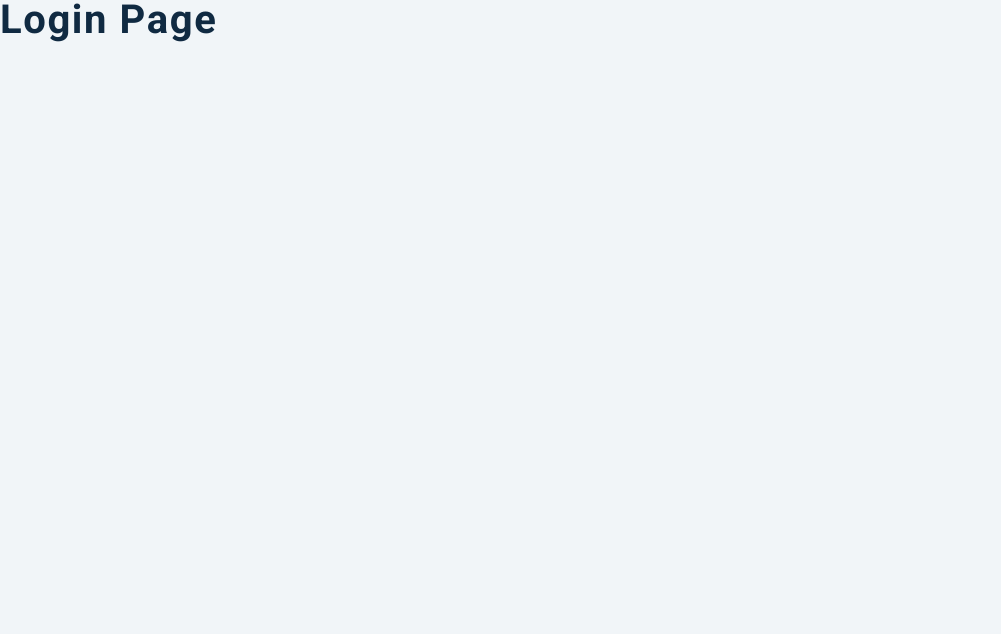
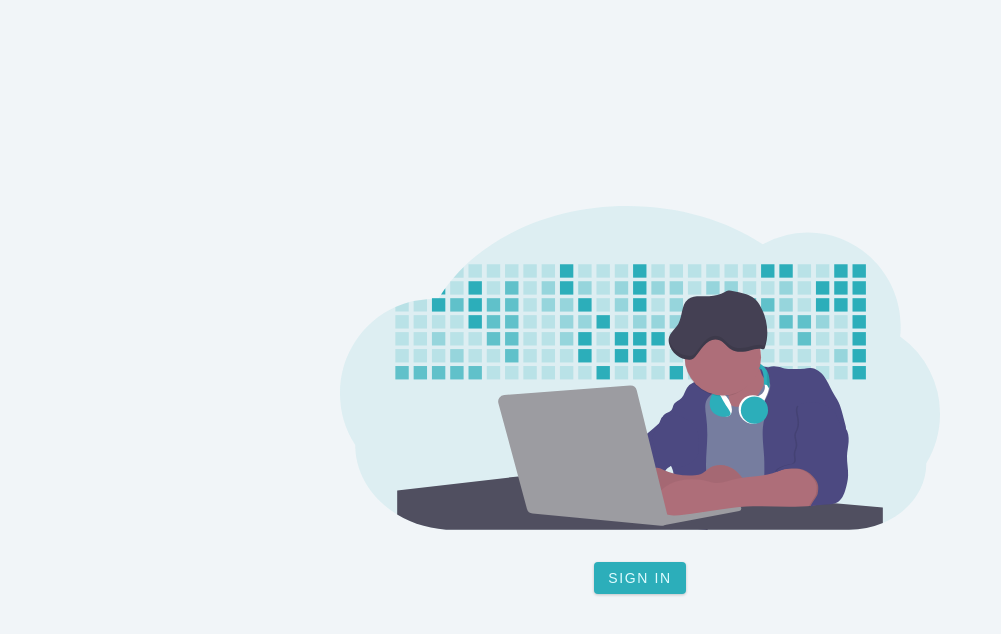
Before and after one commit to aditya-tri/Aditya-Trisakti-Silalahi, a React (Create React App) app: page /login in a window 1280 px wide. Shown: the top 634 px of the page, without its empty margins (0-1001 px from the left). Built offline with nearby package versions, Linux system fonts and the light colour scheme.

Commit message:
adding html element and some styling

```diff
--- a/src/pages/Login.js
+++ b/src/pages/Login.js
@@ -1,5 +1,31 @@
 import React from "react";
+import styled from "styled-components";
+import loginImg from "../images/login-img.svg";
 
 export default function Login() {
-  return <h2>login page</h2>;
+  return (
+    <Wrapper>
+      <div className="container">
+        <img src={loginImg} alt="Login logo" />
+        <button className="btn">Sign In</button>
+      </div>
+    </Wrapper>
+  );
 }
+
+const Wrapper = styled.section`
+  min-height: 100vh;
+  display: grid;
+  place-items: center;
+  .container {
+    width: 90vw;
+    max-width: 600px;
+    text-align: center;
+  }
+  img {
+    margin-bottom: 2rem;
+  }
+  h1 {
+    margin-bottom: 1.5rem;
+  }
+`;
```
Also changed, not shown: src/images/login-img.svg (added).
